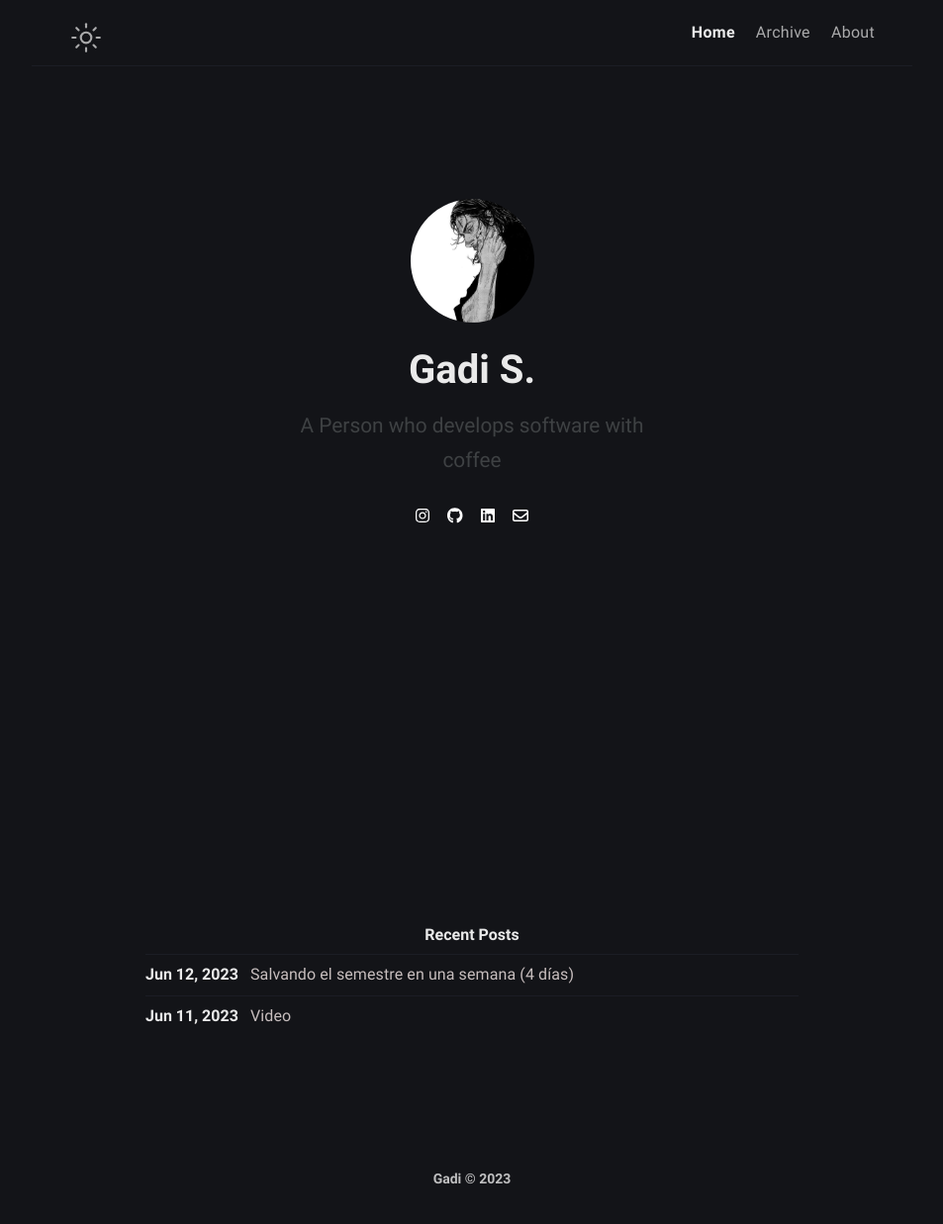
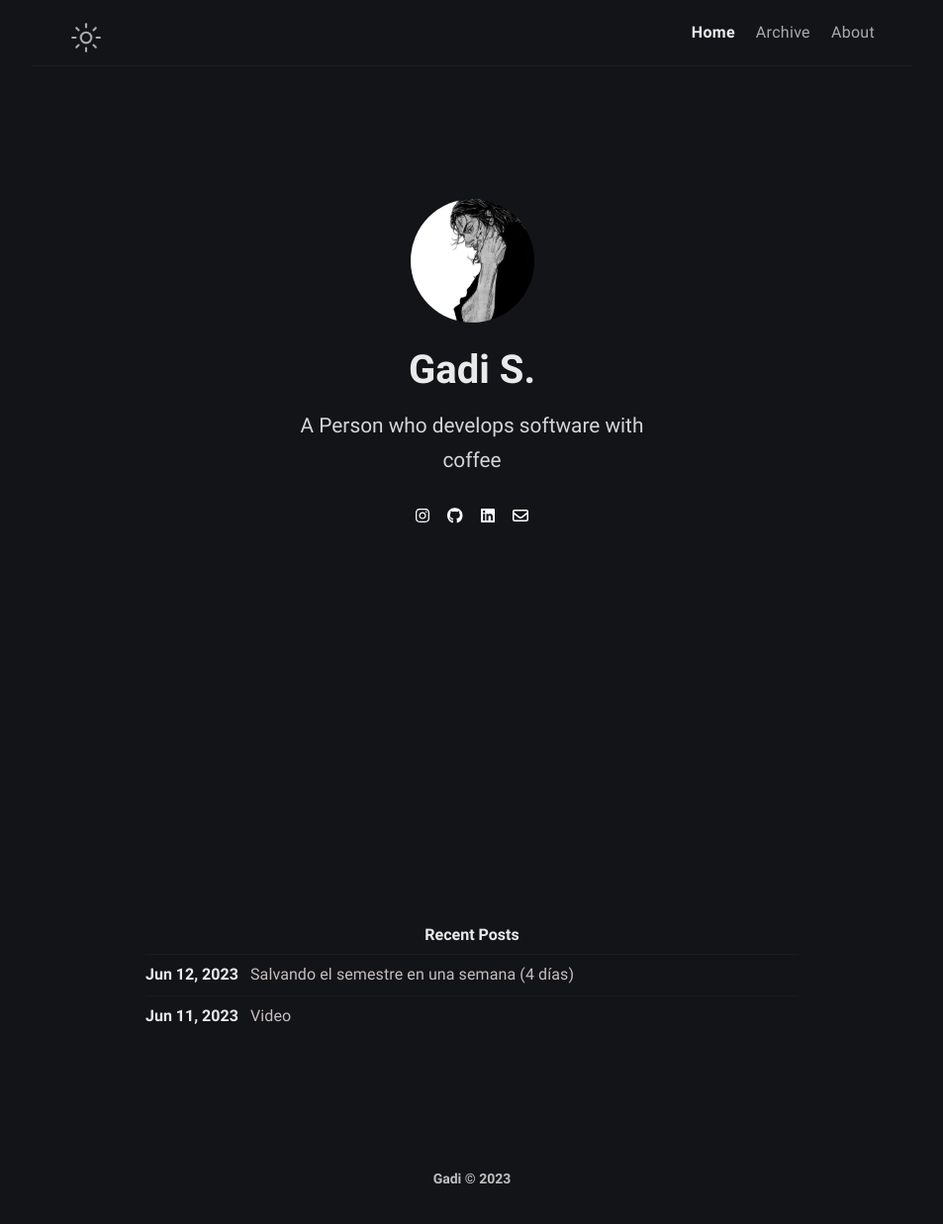
Before and after one commit to gadivalr/mess, a Jekyll site: the page built from index.md, in a window 1280 px wide. Shown: the whole page at 99% size, without its empty margins (163-1116 px from the left). Built offline with Jekyll 4.4.1, drawn with Linux system fonts in a browser that asks for light colours.

Commit message:
Update _dark.scss

```diff
--- a/_sass/klise/_dark.scss
+++ b/_sass/klise/_dark.scss
@@ -11,7 +11,9 @@ body[data-theme="dark"] {
   h6 {
     color: $dark-white;
   }
-
+ .author-bio {
+       color: #eaeaea;
+    }
   // Table
   table {
     thead {
```
